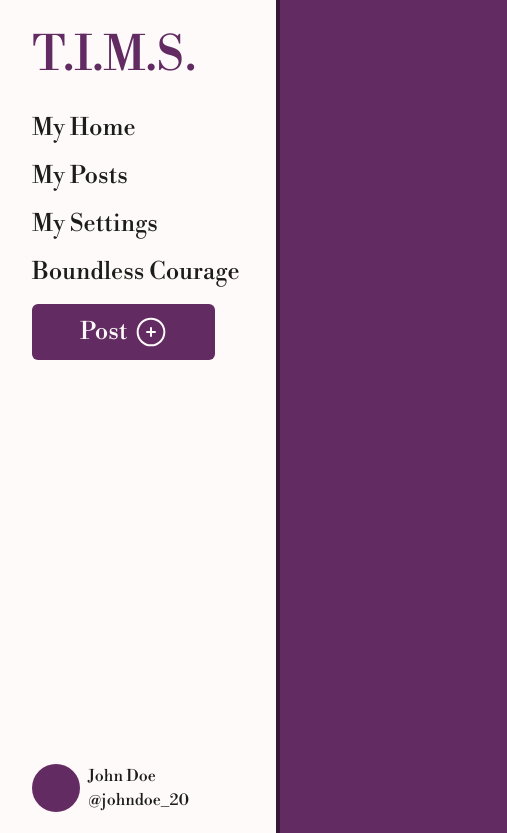
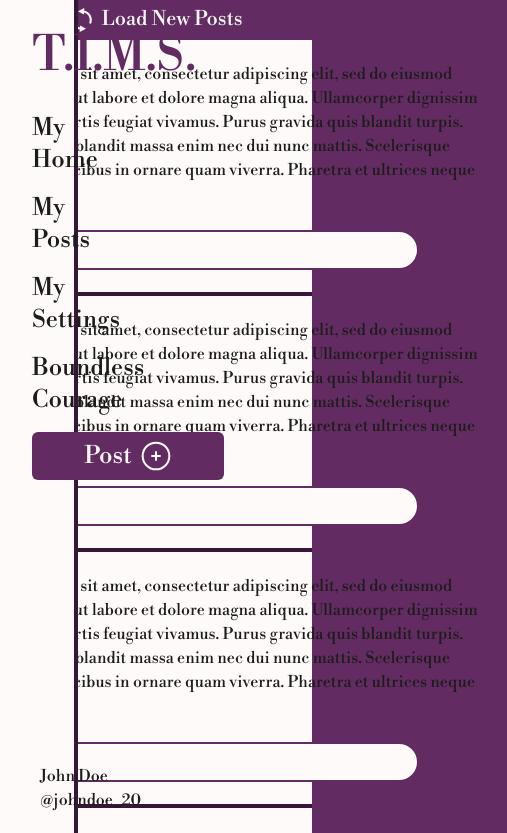
Before and after one commit to champloo30/tims, a Next.js app: page / in a window 390 px wide. Shown: the top 833 px of the page, 507 px wide, since content can reach past the window. Built offline with nearby package versions, Linux system fonts and the light colour scheme.

Commit message:
my home design finished and ready for responsiveness, my posts is next

```diff
--- a/src/app/page.tsx
+++ b/src/app/page.tsx
@@ -1,11 +1,15 @@
+import MyHome from "@/components/homepage/myHome";
 import SideNav from "@/components/sideNav";
 
 export default function Home() {
   return (
     <>
-      <header>
+      <header className="relative">
+      </header>
+      <main className="relative flex">
         <SideNav />
-      </header>
+        <MyHome />
+      </main>
     </>
   )
 }
--- /dev/null
+++ b/src/components/homepage/loadPosts.tsx
@@ -0,0 +1,24 @@
+import React from 'react'
+
+const LoadPosts = () => {
+  return (
+    <div className='h-10 w-full flex justify-center items-center gap-2 bg-purple text-old-lace cursor-pointer' title='Load New Posts' aria-label='Load New Posts'>
+      <svg className='h-6 w-6 fill-old-lace' version="1.1" id="_x32_"
+	 viewBox="0 0 512 512">
+        <g>
+          <path d="M403.925,108.102c-27.595-27.595-62.899-47.558-102.459-56.29L304.182,0L201.946,53.867l-27.306,14.454
+            l-5.066,2.654l8.076,4.331l38.16,20.542l81.029,43.602l2.277-42.859c28.265,7.546,53.438,22.53,73.623,42.638
+            c29.94,29.939,48.358,71.119,48.358,116.776c0,23.407-4.843,45.58-13.575,65.687l40.37,17.532
+            c11.076-25.463,17.242-53.637,17.242-83.219C465.212,198.306,441.727,145.904,403.925,108.102z"/>
+          <path d="M296.256,416.151l-81.101-43.612l-2.272,42.869c-28.26-7.555-53.51-22.53-73.618-42.636
+            c-29.945-29.95-48.364-71.12-48.364-116.767c0-23.427,4.844-45.522,13.576-65.697l-40.37-17.531
+            c-11.076,25.53-17.242,53.723-17.242,83.228c0,57.679,23.407,110.157,61.21,147.893c27.595,27.594,62.899,47.548,102.453,56.202
+            l-2.716,51.9l102.169-53.878l27.455-14.454l4.988-2.643l-7.999-4.332L296.256,416.151z"/>
+        </g>
+      </svg>
+      <p className='text-xl'>Load New Posts</p>
+    </div>
+  )
+}
+
+export default LoadPosts
--- /dev/null
+++ b/src/components/homepage/myHome.tsx
@@ -0,0 +1,19 @@
+import React from 'react'
+import LoadPosts from '@/components/homepage/loadPosts'
+import Post from '@/components/ui/post'
+
+const MyHome = () => {
+  return (
+    <section className='relative h-full w-[80vw] sm:left-[20vw] flex flex-col bg-old-lace' aria-label='my home'>
+      <LoadPosts />
+      <Post />
+      <Post />
+      <Post />
+      <Post />
+      <Post />
+      <Post />
+    </section>
+  )
+}
+
+export default MyHome
--- a/src/components/sideNav.tsx
+++ b/src/components/sideNav.tsx
@@ -1,17 +1,18 @@
+import Link from 'next/link'
 import React from 'react'
 
 const SideNav = () => {
   return (
-    <nav className='h-screen w-[17.5rem] p-8 flex flex-col justify-between bg-old-lace border-r-4 border-purple-dark'>
+    <nav className='fixed h-screen w-[20vw] z-20 p-8 flex flex-col justify-between bg-old-lace border-r-4 border-purple-dark'>
       <div className='space-y-8'>
-        <h1 className='text-5xl text-purple uppercase'>t.i.m.s.</h1>
+        <Link href="/"><h1 className='text-5xl text-purple uppercase' title='T.I.M.S.' aria-label='T.I.M.S. Home'>t.i.m.s.</h1></Link>
         <ul className='flex flex-col gap-4'>
-          <li className='text-2xl capitalize'>my home</li>
-          <li className='text-2xl capitalize'>my posts</li>
-          <li className='text-2xl capitalize'>my settings</li>
-          <li className='text-2xl capitalize'>boundless courage</li>
+          <Link href="/"><li className='text-2xl capitalize lg:hover:text-purple transition-all duration-150' title='My Home'>my home</li></Link>
+          <li className='text-2xl capitalize lg:hover:text-purple transition-all duration-150' title='My Post'>my posts</li>
+          <li className='text-2xl capitalize lg:hover:text-purple transition-all duration-150' title='My Settings'>my settings</li>
+          <li className='text-2xl capitalize lg:hover:text-purple transition-all duration-150' title='Boundless Courage Home'>boundless courage</li>
           <li>
-            <button className='px-12 py-3 flex gap-2 rounded-md bg-purple hover:scale-95 transition duration-200' type='button'>
+            <button className='h-12 w-48 flex justify-center items-center gap-2 rounded-md bg-purple lg:hover:scale-105 transition ease-in duration-300' type='button'>
               <p className='text-2xl text-old-lace'>Post</p>
               <svg className='h-8 w-8' viewBox="0 0 24 24" fill="none" xmlns="http://www.w3.org/2000/svg">
                 <circle cx="12" cy="12" r="10" stroke="#FFFAFA" stroke-width="1.5"/>
@@ -25,7 +26,7 @@ const SideNav = () => {
         <div className='h-12 w-12 bg-purple rounded-full'></div>
         <div className='space-y-0'>
           <p>John Doe</p>
-          <p>@johndoe_20</p>
+          <p className='lg:hover:text-purple lg:hover:underline cursor-pointer transition-all ease-linear duration-150'>@johndoe_20</p>
         </div>
       </div>
     </nav>
--- /dev/null
+++ b/src/components/ui/post.tsx
@@ -0,0 +1,38 @@
+import React from 'react'
+
+const Post = () => {
+  return (
+    <div className='h-64 w-full flex justify-center items-center px-32 gap-8 bg-old-lace border-b-4 border-purple-dark'>
+      <div className='flex justify-center items-start gap-8'>
+        <div className='flex flex-col justify-center items-center gap-2'>
+          <div className='h-24 w-24 bg-purple rounded-full'></div>
+          <p className='lg:hover:text-purple lg:hover:underline cursor-pointer transition-all ease-linear duration-150' title='View User Page'>@johndoe_20</p>
+        </div>
+        <div className='flex flex-col gap-6'>
+          <p>Lorem ipsum dolor sit amet, consectetur adipiscing elit, sed do eiusmod tempor incididunt ut labore et dolore magna aliqua. Ullamcorper dignissim cras tincidunt lobortis feugiat vivamus. Purus gravida quis blandit turpis. Molestie nunc non blandit massa enim nec dui nunc mattis. Scelerisque fermentum dui faucibus in ornare quam viverra. Pharetra et ultrices neque ornare aenean.</p>
+          <div className='flex justify-start items-center gap-2'>
+            <form action="" method="post">
+              <input className='h-10 w-[30rem] px-2 flex bg-old-lace border-2 border-purple rounded-full placeholder:text-dark-armor' type="text" name="comment" id="comment" placeholder='Comment...' />
+            </form>
+            <div className='cursor-pointer' title='View Comments'>
+              <svg className='h-8 w-8' viewBox="0 0 32 32" version="1.1">
+                <g id="Page-1" stroke="none" stroke-width="0" fill="none" fill-rule="evenodd">
+                  <g id="Icon-Set" transform="translate(-100.000000, -255.000000)" className='fill-purple'>
+                    <path d="M116,281 C114.832,281 113.704,280.864 112.62,280.633 L107.912,283.463 L107.975,278.824 C104.366,276.654 102,273.066 102,269 C102,262.373 108.268,257 116,257 C123.732,257 130,262.373 130,269 C130,275.628 123.732,281 116,281 L116,281 Z M116,255 C107.164,255 100,261.269 100,269 C100,273.419 102.345,277.354 106,279.919 L106,287 L113.009,282.747 C113.979,282.907 114.977,283 116,283 C124.836,283 132,276.732 132,269 C132,261.269 124.836,255 116,255 L116,255 Z" id="comment-1"></path>
+                  </g>
+                </g>
+              </svg>
+            </div>
+            <div className='cursor-pointer' title='Like Post'>
+              <svg className='h-10 w-10 stroke-purple stroke-[1.25px] hover:fill-purple transition-all ease duration-300' viewBox="0 0 24 24" fill="none">
+                <path d="M2 9.1371C2 14 6.01943 16.5914 8.96173 18.9109C10 19.7294 11 20.5 12 20.5C13 20.5 14 19.7294 15.0383 18.9109C17.9806 16.5914 22 14 22 9.1371C22 4.27416 16.4998 0.825464 12 5.50063C7.50016 0.825464 2 4.27416 2 9.1371Z"/>
+              </svg>
+            </div>
+          </div>
+        </div>
+      </div>
+    </div>
+  )
+}
+
+export default Post
```
Also changed, not shown: public/add-circle-svgrepo-com(1).svg (deleted).
